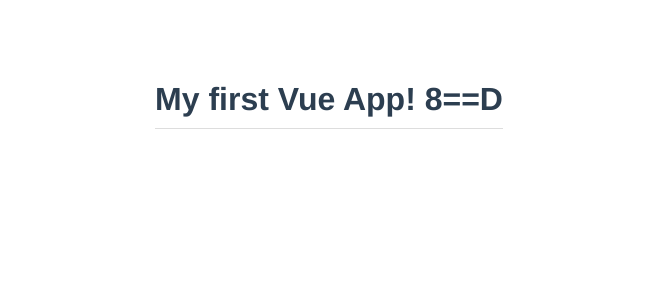
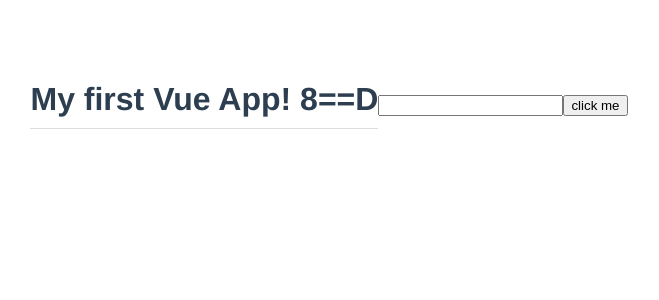
Before and after one commit to Erwan228/vue-test, a Vue app in the folder modal-project/: page / in a window 1280 px wide. Shown: the top 300 px of the page, without its empty margins (311-970 px from the left). Built offline with nearby package versions, Linux system fonts and the light colour scheme.

Commit message:
Update App.vue

```diff
--- a/modal-project/src/App.vue
+++ b/modal-project/src/App.vue
@@ -1,5 +1,7 @@
 <template>
   <h1>{{title}}</h1>
+  <input type="text" ref="name">
+  <button @click="handleClick" >click me</button>
 </template>
 
 <script>
@@ -8,6 +10,13 @@
   data(){
     return{
       title: 'My first Vue App! 8==D'
+    }
+  },
+  methods: {
+    handleClick(){
+      console.log(this.$refs.name)
+      this.$refs.name.classList.add('active')
+      this.$refs.name.focus()
     }
   }
 }
```
